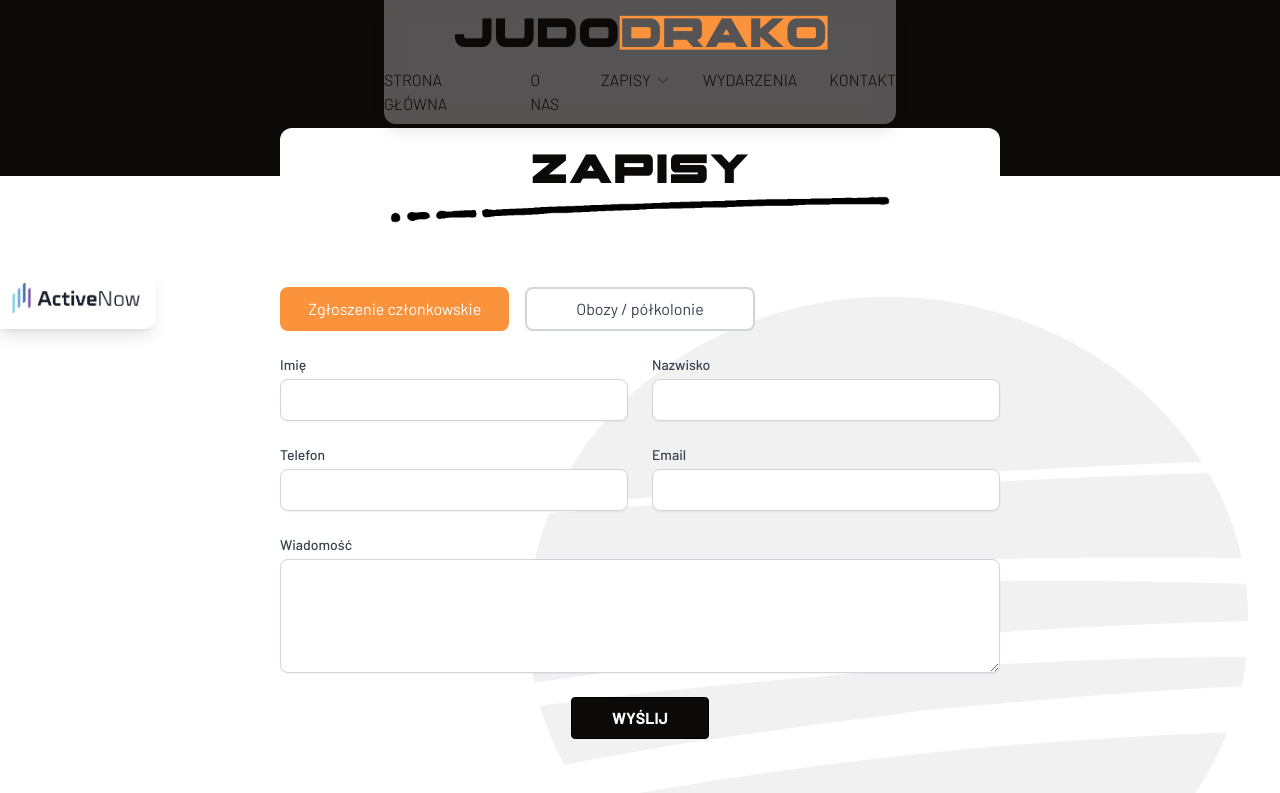
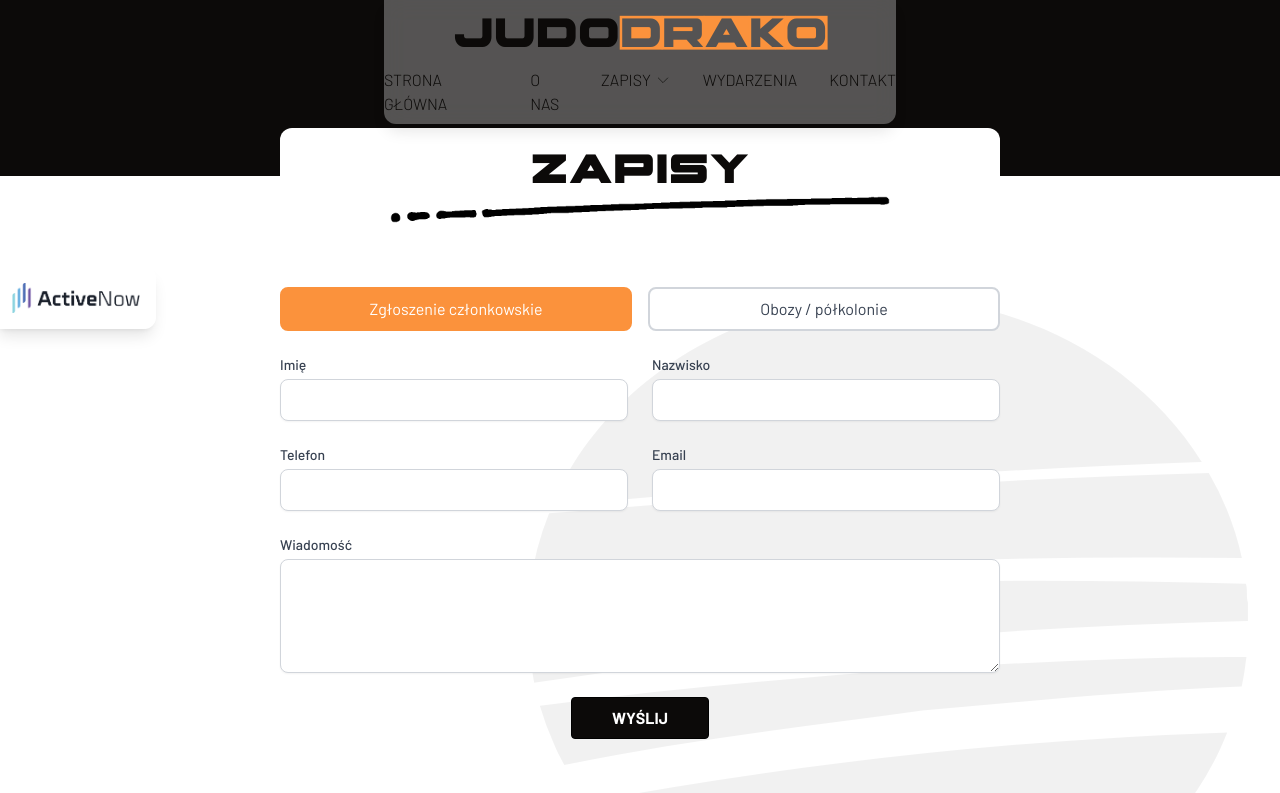
Before and after one commit to frankot/judo-white, a Next.js app: page /form in a window 1280 px wide. Shown: the top 793 px of the page. Built offline with nearby package versions, Linux system fonts and the light colour scheme.

Commit message:
grid cols 2 for form types

```diff
--- a/app/form/page.tsx
+++ b/app/form/page.tsx
@@ -129,7 +129,7 @@
           onSubmit={handleSubmit}
           className="space-y-6"
         >
-          <div className="grid grid-cols-1 gap-4 sm:grid-cols-3">
+          <div className="grid grid-cols-1 gap-4 sm:grid-cols-2">
             {formTypes.map(({ id, label }) => (
               <button
                 key={id}
```
